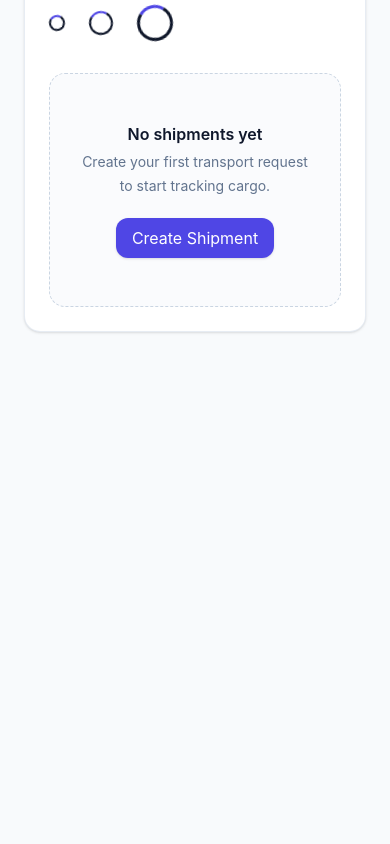
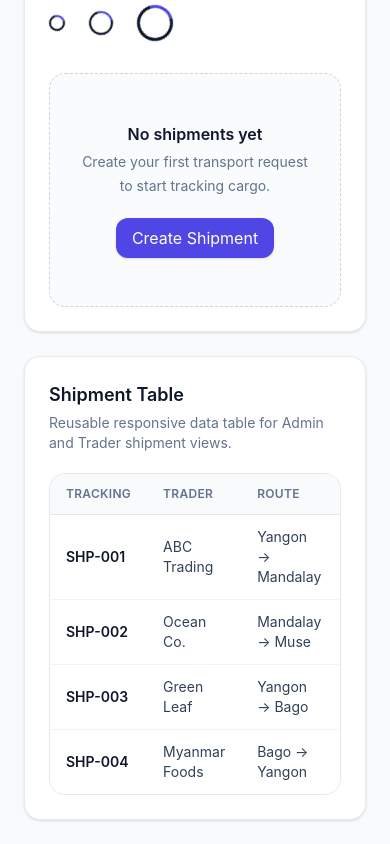
Before and after one commit to Aung-Ko-Ko-Oo/Rapid-Prototype-for-Myanmar-Logistics-Tracking-System, a React app in the folder frontend/: page / in a window 390 px wide. Shown: the part 2529-3373 px from the top of the page. Before the commit the page ends 2885 px from the top, so only its background shows below. Built offline with nearby package versions, Linux system fonts and the light colour scheme; the HTML template or start-up script is replaced by a standard one.

Commit message:
feat(ui): add reusable responsive table

```diff
--- a/frontend/src/App.jsx
+++ b/frontend/src/App.jsx
@@ -8,8 +8,92 @@ import Textarea from './components/ui/Textarea'
 import Alert from './components/ui/Alert'
 import Spinner from './components/ui/Spinner'
 import EmptyState from './components/ui/EmptyState'
+import Table from './components/ui/Table'
 
 function App() {
+  const shipmentColumns = [
+  {
+    key: 'tracking',
+    header: 'Tracking',
+    cellClassName: 'font-semibold text-slate-900',
+  },
+  {
+    key: 'trader',
+    header: 'Trader',
+  },
+  {
+    key: 'route',
+    header: 'Route',
+  },
+  {
+    key: 'status',
+    header: 'Status',
+    render: (shipment) => {
+      const tones = {
+        REQUESTED: 'neutral',
+        ASSIGNED: 'primary',
+        IN_TRANSIT: 'teal',
+        AT_CHECKPOINT: 'warning',
+        DELIVERED: 'success',
+      }
+
+      const labels = {
+        REQUESTED: 'Requested',
+        ASSIGNED: 'Assigned',
+        IN_TRANSIT: 'In Transit',
+        AT_CHECKPOINT: 'At Checkpoint',
+        DELIVERED: 'Delivered',
+      }
+
+      return (
+        <Badge tone={tones[shipment.status]}>
+          {labels[shipment.status]}
+        </Badge>
+      )
+    },
+  },
+  {
+    key: 'eta',
+    header: 'ETA',
+  },
+]
+
+const shipmentRows = [
+  {
+    id: 1,
+    tracking: 'SHP-001',
+    trader: 'ABC Trading',
+    route: 'Yangon → Mandalay',
+    status: 'IN_TRANSIT',
+    eta: '18 Sep',
+  },
+  {
+    id: 2,
+    tracking: 'SHP-002',
+    trader: 'Ocean Co.',
+    route: 'Mandalay → Muse',
+    status: 'AT_CHECKPOINT',
+    eta: '19 Sep',
+  },
+  {
+    id: 3,
+    tracking: 'SHP-003',
+    trader: 'Green Leaf',
+    route: 'Yangon → Bago',
+    status: 'DELIVERED',
+    eta: 'Delivered',
+  },
+  {
+    id: 4,
+    tracking: 'SHP-004',
+    trader: 'Myanmar Foods',
+    route: 'Bago → Yangon',
+    status: 'REQUESTED',
+    eta: '20 Sep',
+  },
+]
+
+
   return (
     <main className="min-h-screen bg-slate-50 p-6 md:p-10">
       <div className="mx-auto max-w-6xl">
@@ -269,6 +353,22 @@ function App() {
     />
   </div>
 </Card>
+<Card className="mt-6 p-6">
+  <div className="mb-5">
+    <h2 className="text-lg font-semibold text-slate-900">
+      Shipment Table
+    </h2>
+
+    <p className="mt-1 text-sm text-slate-500">
+      Reusable responsive data table for Admin and Trader shipment views.
+    </p>
+  </div>
+
+  <Table
+    columns={shipmentColumns}
+    rows={shipmentRows}
+  />
+</Card>
       </div>
 
     </main>
--- /dev/null
+++ b/frontend/src/components/ui/Table.jsx
@@ -0,0 +1,79 @@
+export default function Table({
+  columns,
+  rows,
+  getRowKey = (row, index) => row.id ?? index,
+  emptyMessage = 'No records found.',
+  className = '',
+}) {
+  return (
+    <div
+      className={`
+        overflow-hidden
+        rounded-2xl
+        border border-slate-200
+        bg-white
+        ${className}
+      `}
+    >
+      <div className="overflow-x-auto">
+        <table className="min-w-full divide-y divide-slate-200 text-sm">
+          <thead className="bg-slate-50">
+            <tr>
+              {columns.map((column) => (
+                <th
+                  key={column.key}
+                  scope="col"
+                  className={`
+                    px-4 py-3
+                    text-left
+                    text-xs font-semibold
+                    uppercase tracking-wide
+                    text-slate-500
+                    ${column.headerClassName ?? ''}
+                  `}
+                >
+                  {column.header}
+                </th>
+              ))}
+            </tr>
+          </thead>
+
+          <tbody className="divide-y divide-slate-100 bg-white">
+            {rows.length > 0 ? (
+              rows.map((row, rowIndex) => (
+                <tr
+                  key={getRowKey(row, rowIndex)}
+                  className="transition hover:bg-slate-50"
+                >
+                  {columns.map((column) => (
+                    <td
+                      key={column.key}
+                      className={`
+                        px-4 py-3
+                        text-slate-700
+                        ${column.cellClassName ?? ''}
+                      `}
+                    >
+                      {column.render
+                        ? column.render(row)
+                        : row[column.key]}
+                    </td>
+                  ))}
+                </tr>
+              ))
+            ) : (
+              <tr>
+                <td
+                  colSpan={columns.length}
+                  className="px-6 py-10 text-center text-sm text-slate-500"
+                >
+                  {emptyMessage}
+                </td>
+              </tr>
+            )}
+          </tbody>
+        </table>
+      </div>
+    </div>
+  )
+}
```
